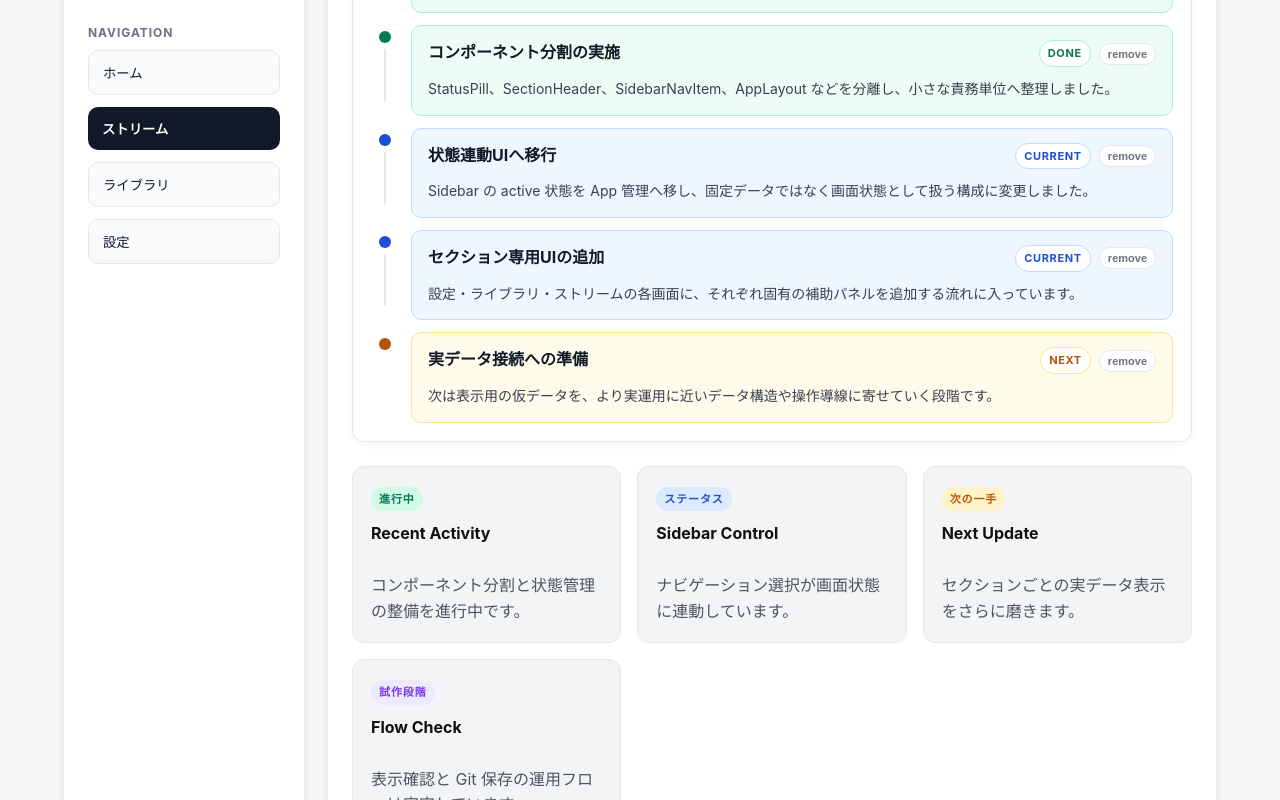
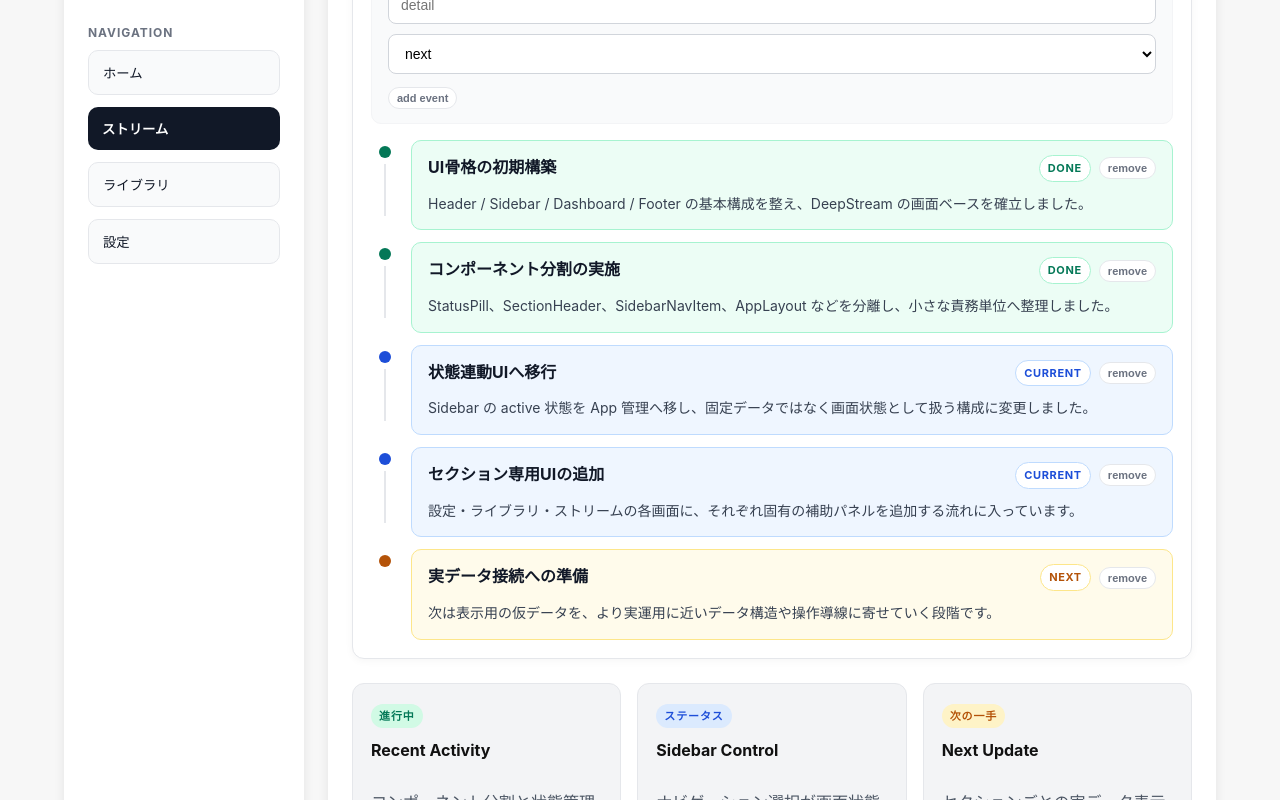
Before and after one commit to wwm001/deepstream, a React (Vite) app: page / in a window 1280 px wide. Both pictures are taken after a click on the button 771 px from the left and 1352 px from the top of the page. Shown: the part 952-1752 px from the top of the page. Built offline with nearby package versions, Linux system fonts and the light colour scheme.

Commit message:
Add quick add forms for stream and library sections

```diff
--- a/src/components/Dashboard.tsx
+++ b/src/components/Dashboard.tsx
@@ -21,6 +21,9 @@ type DashboardProps = {
   onSelectSection: (section: NavigationSection) => void;
 };
 
+type NewLibraryAssetInput = Omit<LibraryAsset, "id">;
+type NewStreamEventInput = Omit<StreamEvent, "id">;
+
 const nextSettingStateMap: Record<
   SettingCheck["state"],
   SettingCheck["state"]
@@ -29,6 +32,12 @@ const nextSettingStateMap: Record<
   watch: "next",
   next: "ok",
 };
+
+function createItemId(prefix: string) {
+  return `${prefix}-${Date.now()}-${Math.random()
+    .toString(36)
+    .slice(2, 8)}`;
+}
 
 function Dashboard({
   currentSection,
@@ -66,6 +75,26 @@ function Dashboard({
     setStreamItems((currentItems) =>
       currentItems.filter((item) => item.id !== eventId)
     );
+  };
+
+  const handleAddLibraryAsset = (asset: NewLibraryAssetInput) => {
+    setLibraryItems((currentItems) => [
+      {
+        id: createItemId("library"),
+        ...asset,
+      },
+      ...currentItems,
+    ]);
+  };
+
+  const handleAddStreamEvent = (event: NewStreamEventInput) => {
+    setStreamItems((currentItems) => [
+      {
+        id: createItemId("stream"),
+        ...event,
+      },
+      ...currentItems,
+    ]);
   };
 
   const handleResetSettings = () => {
@@ -114,6 +143,8 @@ function Dashboard({
         onCycleSettingState={handleCycleSettingState}
         onRemoveLibraryAsset={handleRemoveLibraryAsset}
         onRemoveStreamEvent={handleRemoveStreamEvent}
+        onAddLibraryAsset={handleAddLibraryAsset}
+        onAddStreamEvent={handleAddStreamEvent}
         onResetSettings={handleResetSettings}
         onResetLibrary={handleResetLibrary}
         onResetStream={handleResetStream}
--- a/src/components/DashboardExtraContent.tsx
+++ b/src/components/DashboardExtraContent.tsx
@@ -24,6 +24,8 @@ type DashboardExtraContentProps = {
   onCycleSettingState: (label: string) => void;
   onRemoveLibraryAsset: (assetId: string) => void;
   onRemoveStreamEvent: (eventId: string) => void;
+  onAddLibraryAsset: (asset: Omit<LibraryAsset, "id">) => void;
+  onAddStreamEvent: (event: Omit<StreamEvent, "id">) => void;
   onResetSettings: () => void;
   onResetLibrary: () => void;
   onResetStream: () => void;
@@ -38,6 +40,8 @@ function DashboardExtraContent({
   onCycleSettingState,
   onRemoveLibraryAsset,
   onRemoveStreamEvent,
+  onAddLibraryAsset,
+  onAddStreamEvent,
   onResetSettings,
   onResetLibrary,
   onResetStream,
@@ -68,6 +72,7 @@ function DashboardExtraContent({
       <StreamEventTimeline
         items={streamItems}
         onRemoveEvent={onRemoveStreamEvent}
+        onAddEvent={onAddStreamEvent}
         onResetEvents={onResetStream}
       />
     ),
@@ -75,6 +80,7 @@ function DashboardExtraContent({
       <LibraryAssetList
         items={libraryItems}
         onRemoveAsset={onRemoveLibraryAsset}
+        onAddAsset={onAddLibraryAsset}
         onResetAssets={onResetLibrary}
       />
     ),
--- a/src/components/LibraryAssetList.tsx
+++ b/src/components/LibraryAssetList.tsx
@@ -1,3 +1,4 @@
+import { useState } from "react";
 import type { LibraryAsset } from "../dashboardData/types";
 import DashboardPanel from "./DashboardPanel";
 import DashboardTile from "./DashboardTile";
@@ -7,6 +8,7 @@ import DashboardActionButton from "./DashboardActionButton";
 type LibraryAssetListProps = {
   items: LibraryAsset[];
   onRemoveAsset?: (assetId: string) => void;
+  onAddAsset?: (asset: Omit<LibraryAsset, "id">) => void;
   onResetAssets?: () => void;
 };
 
@@ -31,8 +33,35 @@ const stateStyles: Record<
 function LibraryAssetList({
   items,
   onRemoveAsset,
+  onAddAsset,
   onResetAssets,
 }: LibraryAssetListProps) {
+  const [name, setName] = useState("");
+  const [role, setRole] = useState("");
+  const [state, setState] = useState<LibraryAsset["state"]>("next");
+  const [note, setNote] = useState("");
+
+  const handleSubmit = () => {
+    const trimmedName = name.trim();
+    const trimmedRole = role.trim();
+    const trimmedNote = note.trim();
+
+    if (!onAddAsset || !trimmedName || !trimmedRole) return;
+
+    onAddAsset({
+      name: trimmedName,
+      role: trimmedRole,
+      state,
+      note:
+        trimmedNote || "追加されたライブラリアセットです。",
+    });
+
+    setName("");
+    setRole("");
+    setState("next");
+    setNote("");
+  };
+
   return (
     <DashboardPanel
       title="Component Assets"
@@ -45,6 +74,77 @@ function LibraryAssetList({
         ) : undefined
       }
     >
+      {onAddAsset && (
+        <div
+          style={{
+            display: "grid",
+            gap: "10px",
+            marginBottom: "16px",
+            padding: "14px 16px",
+            borderRadius: "10px",
+            background: "#f9fafb",
+            border: "1px solid #f3f4f6",
+          }}
+        >
+          <input
+            value={name}
+            onChange={(event) => setName(event.target.value)}
+            placeholder="asset name"
+            style={{
+              padding: "10px 12px",
+              borderRadius: "8px",
+              border: "1px solid #d1d5db",
+              fontSize: "14px",
+            }}
+          />
+          <input
+            value={role}
+            onChange={(event) => setRole(event.target.value)}
+            placeholder="role"
+            style={{
+              padding: "10px 12px",
+              borderRadius: "8px",
+              border: "1px solid #d1d5db",
+              fontSize: "14px",
+            }}
+          />
+          <select
+            value={state}
+            onChange={(event) =>
+              setState(event.target.value as LibraryAsset["state"])
+            }
+            style={{
+              padding: "10px 12px",
+              borderRadius: "8px",
+              border: "1px solid #d1d5db",
+              fontSize: "14px",
+              background: "#ffffff",
+            }}
+          >
+            <option value="stable">stable</option>
+            <option value="active">active</option>
+            <option value="next">next</option>
+          </select>
+          <input
+            value={note}
+            onChange={(event) => setNote(event.target.value)}
+            placeholder="note (optional)"
+            style={{
+              padding: "10px 12px",
+              borderRadius: "8px",
+              border: "1px solid #d1d5db",
+              fontSize: "14px",
+            }}
+          />
+          <div>
+            <DashboardActionButton
+              label="add asset"
+              onClick={handleSubmit}
+            />
+          </div>
+        </div>
+      )}
+
       <div
         style={{
           display: "grid",
--- a/src/components/StreamEventTimeline.tsx
+++ b/src/components/StreamEventTimeline.tsx
@@ -1,3 +1,4 @@
+import { useState } from "react";
 import type { StreamEvent } from "../dashboardData/types";
 import DashboardPanel from "./DashboardPanel";
 import DashboardBadge from "./DashboardBadge";
@@ -6,6 +7,7 @@ import DashboardActionButton from "./DashboardActionButton";
 type StreamEventTimelineProps = {
   items: StreamEvent[];
   onRemoveEvent?: (eventId: string) => void;
+  onAddEvent?: (event: Omit<StreamEvent, "id">) => void;
   onResetEvents?: () => void;
 };
 
@@ -33,8 +35,30 @@ const phaseStyles: Record<
 function StreamEventTimeline({
   items,
   onRemoveEvent,
+  onAddEvent,
   onResetEvents,
 }: StreamEventTimelineProps) {
+  const [title, setTitle] = useState("");
+  const [detail, setDetail] = useState("");
+  const [phase, setPhase] = useState<StreamEvent["phase"]>("next");
+
+  const handleSubmit = () => {
+    const trimmedTitle = title.trim();
+    const trimmedDetail = detail.trim();
+
+    if (!onAddEvent || !trimmedTitle || !trimmedDetail) return;
+
+    onAddEvent({
+      title: trimmedTitle,
+      detail: trimmedDetail,
+      phase,
+    });
+
+    setTitle("");
+    setDetail("");
+    setPhase("next");
+  };
+
   return (
     <DashboardPanel
       title="Stream Timeline"
@@ -47,6 +71,66 @@ function StreamEventTimeline({
         ) : undefined
       }
     >
+      {onAddEvent && (
+        <div
+          style={{
+            display: "grid",
+            gap: "10px",
+            marginBottom: "16px",
+            padding: "14px 16px",
+            borderRadius: "10px",
+            background: "#f9fafb",
+            border: "1px solid #f3f4f6",
+          }}
+        >
+          <input
+            value={title}
+            onChange={(event) => setTitle(event.target.value)}
+            placeholder="event title"
+            style={{
+              padding: "10px 12px",
+              borderRadius: "8px",
+              border: "1px solid #d1d5db",
+              fontSize: "14px",
+            }}
+          />
+          <input
+            value={detail}
+            onChange={(event) => setDetail(event.target.value)}
+            placeholder="detail"
+            style={{
+              padding: "10px 12px",
+              borderRadius: "8px",
+              border: "1px solid #d1d5db",
+              fontSize: "14px",
+            }}
+          />
+          <select
+            value={phase}
+            onChange={(event) =>
+              setPhase(event.target.value as StreamEvent["phase"])
+            }
+            style={{
+              padding: "10px 12px",
+              borderRadius: "8px",
+              border: "1px solid #d1d5db",
+              fontSize: "14px",
+              background: "#ffffff",
+            }}
+          >
+            <option value="done">done</option>
+            <option value="current">current</option>
+            <option value="next">next</option>
+          </select>
+          <div>
+            <DashboardActionButton
+              label="add event"
+              onClick={handleSubmit}
+            />
+          </div>
+        </div>
+      )}
+
       <div
         style={{
           display: "grid",
```
